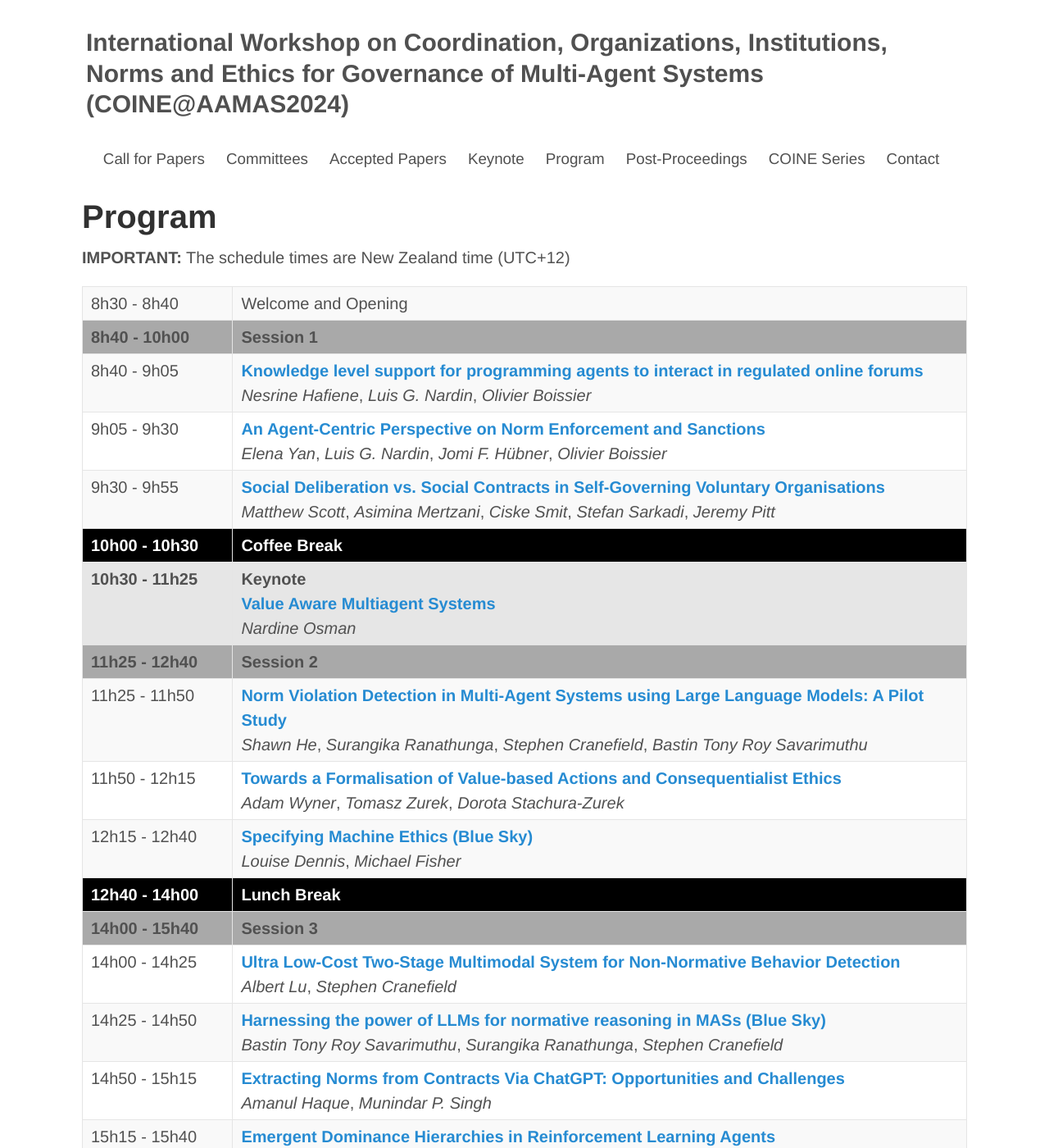
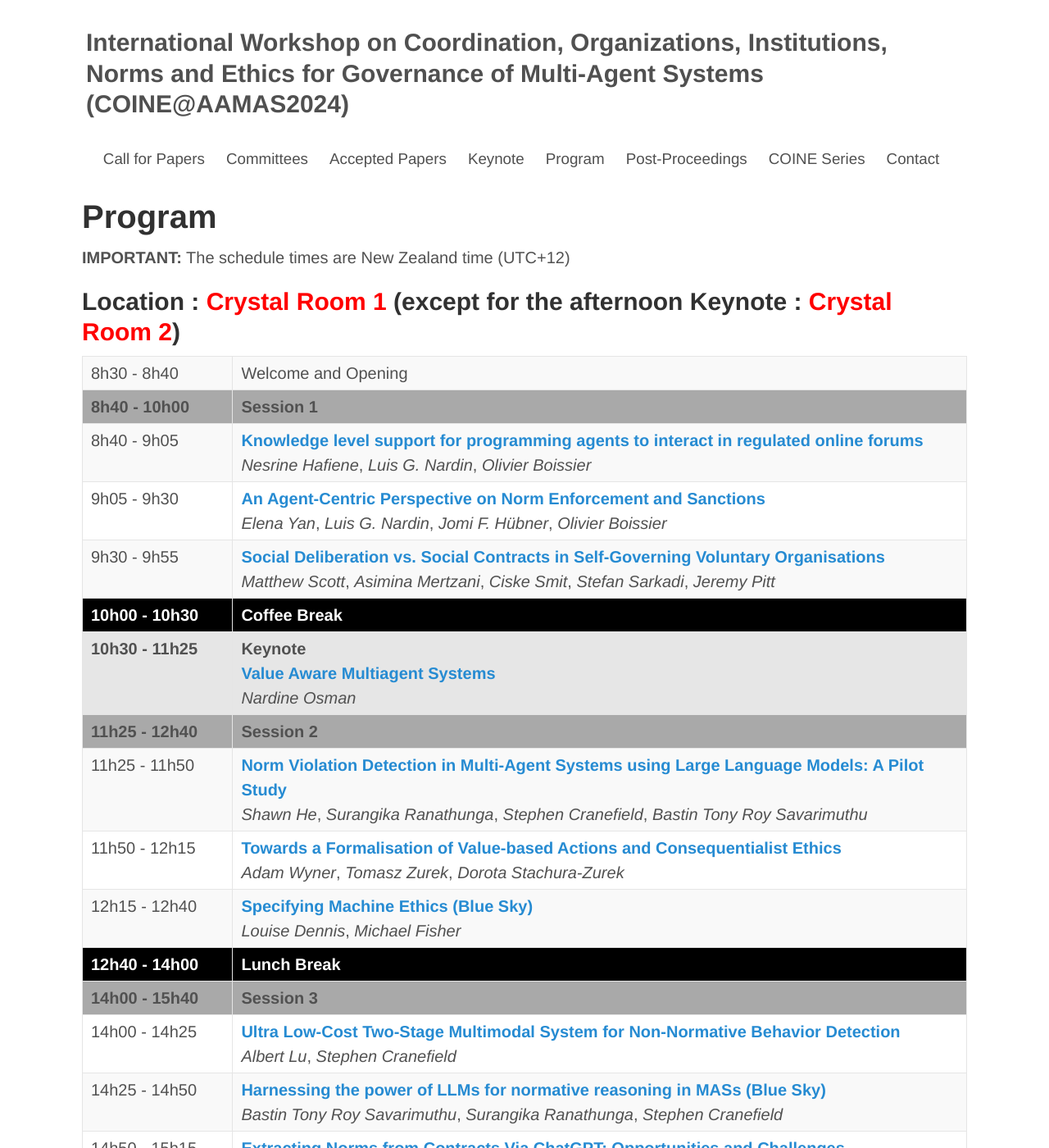
Before and after one commit to coin-workshop/coine-2024-auckland, a Jekyll site: the page built from technical_programme.md, in a window 1280 px wide and 1400 px high. Shown: the whole window at 82% size. Built offline with Jekyll 4.4.1, drawn with Linux system fonts in a browser that asks for light colours.

Commit message:
Added Location

```diff
--- a/technical_programme.md
+++ b/technical_programme.md
@@ -5,6 +5,8 @@ title: Program
 # Program
 
 <b>IMPORTANT:</b> The schedule times are New Zealand time (UTC+12)
+
+## Location : <span style="color:red">Crystal Room 1</span> (except for the afternoon Keynote : <span style="color:red">Crystal Room 2</span>)
 
 <table id="coine2024-schedule">
   <tbody>
@@ -86,7 +88,7 @@ title: Program
     </tr>
     <tr>
       <td style="background-color: rgb(230, 230, 230);" align="left" valign="top"><b>16h30 - 17h25</b></td>
-      <td style="background-color: rgb(230, 230, 230);" align="left" valign="top"><b>Joint Keynote with <a href="https://sites.google.com/view/cmas24/home" target="_blank">C-MAS 2024</a></b><br/><b><a href="https://sites.google.com/view/cmas24/keynote" target="_blank">What do people really want?</a></b><br/><i>Toby Walsh</i></td>
+      <td style="background-color: rgb(230, 230, 230);" align="left" valign="top"><b>Joint Keynote with <a href="https://sites.google.com/view/cmas24/home" target="_blank">C-MAS 2024</a> at <span style="color:red">Crystal Room 2</span></b><br/><b><a href="https://sites.google.com/view/cmas24/keynote" target="_blank">What do people really want?</a></b><br/><i>Toby Walsh</i></td>
     </tr>
     <tr>
       <td align="left" valign="top">17h25 - 17h55</td>
```
Also changed, not shown: index.md (+1 -0 lines).
